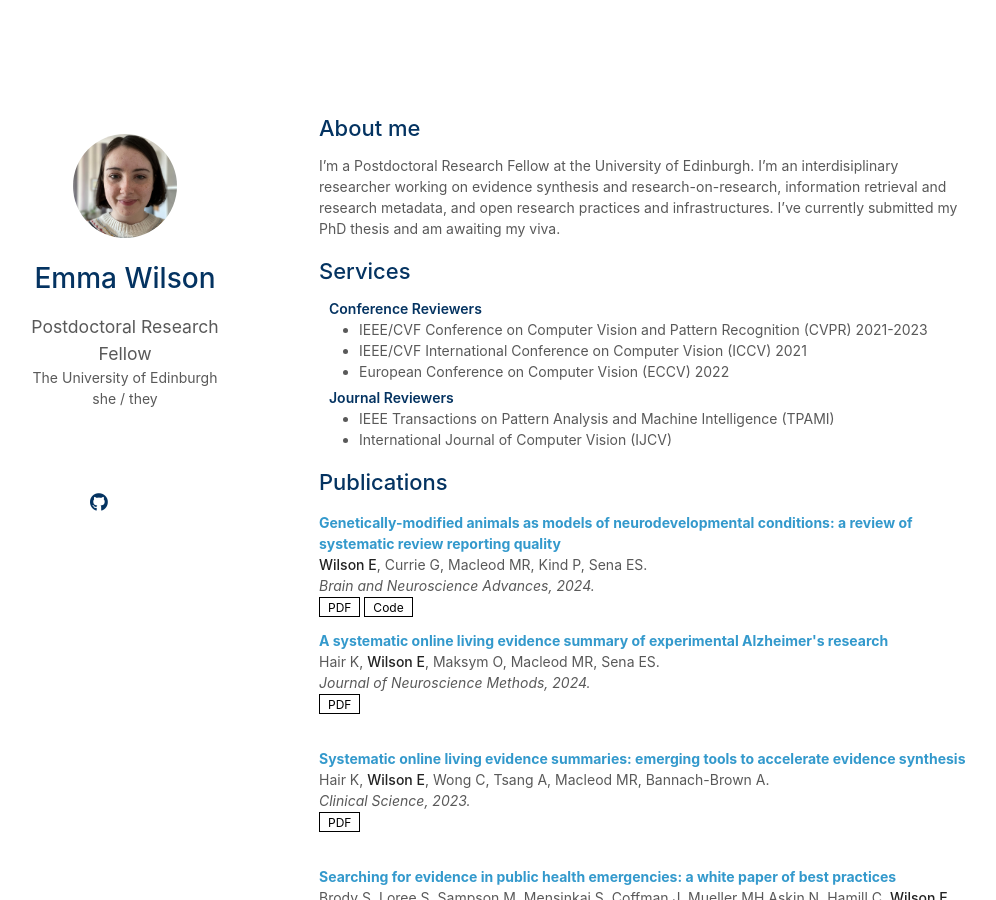
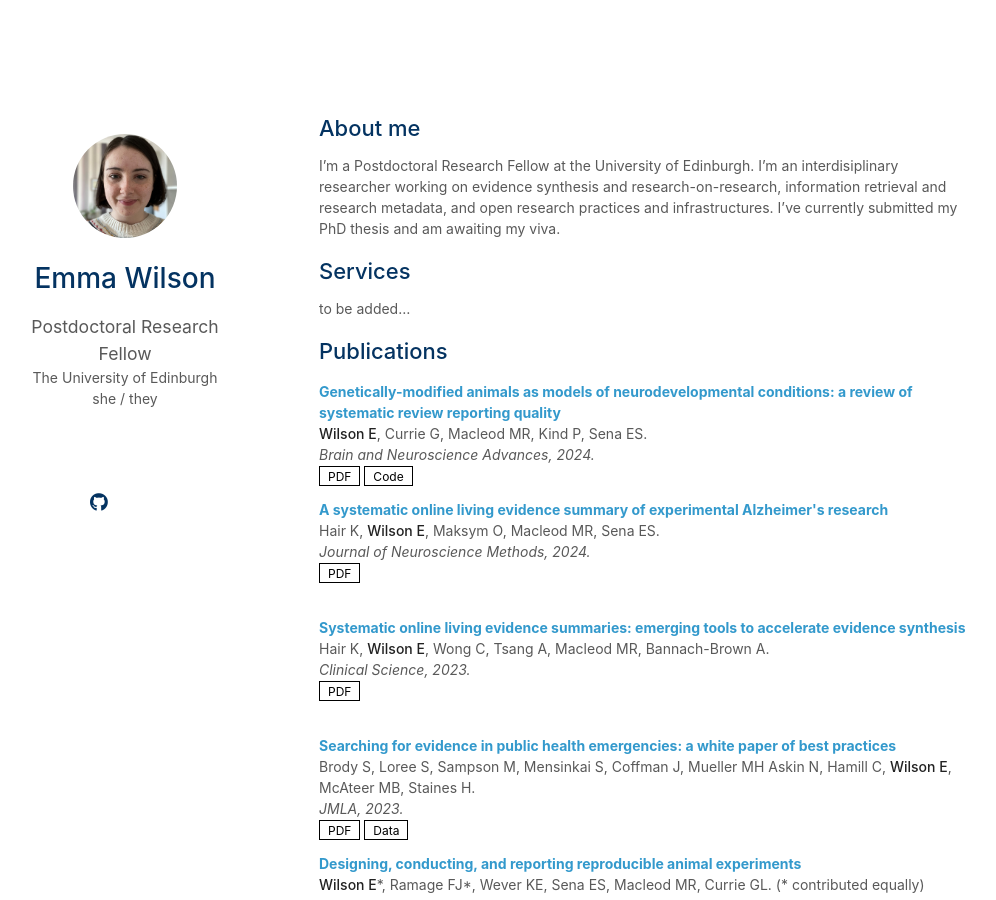
Before and after one commit to emma-wilson/emma-wilson.github.io, a Jekyll site: the page built from index.md, in a window 1280 px wide and 900 px high. Shown: the whole window, without its empty margins (151-1147 px from the left). Built offline with Jekyll 4.4.1, drawn with Linux system fonts in a browser that asks for light colours; nearby versions of some CDN libraries; comment, search, counter and statistics services are not loaded; a style sheet for code colours, icons or effects is not loaded; our own code applies the rules of GitHub Pages for plain Markdown files.

Commit message:
Remove template services

```diff
--- a/_includes/services.md
+++ b/_includes/services.md
@@ -1,16 +1,3 @@
 ## Services
 
-<h4 style="margin:0 10px 0;">Conference Reviewers</h4>
-
-<ul style="margin:0 0 5px;">
-  <li><a href="http://cvpr2023.thecvf.com/"><autocolor>IEEE/CVF Conference on Computer Vision and Pattern Recognition (CVPR) 2021-2023</autocolor></a></li>
-  <li><a href="http://iccv2021.thecvf.com/"><autocolor>IEEE/CVF International Conference on Computer Vision (ICCV) 2021</autocolor></a></li>
-  <li><a href="https://eccv2022.ecva.net/"><autocolor>European Conference on Computer Vision (ECCV) 2022</autocolor></a></li>
-</ul>
-
-<h4 style="margin:0 10px 0;">Journal Reviewers</h4>
-
-<ul style="margin:0 0 20px;">
-  <li><a href="https://www.computer.org/csdl/journal/tp"><autocolor>IEEE Transactions on Pattern Analysis and Machine Intelligence (TPAMI)</autocolor></a></li>
-  <li><a href="https://www.springer.com/journal/11263"><autocolor>International Journal of Computer Vision (IJCV)</autocolor></a></li>
-</ul>
+to be added...
```
